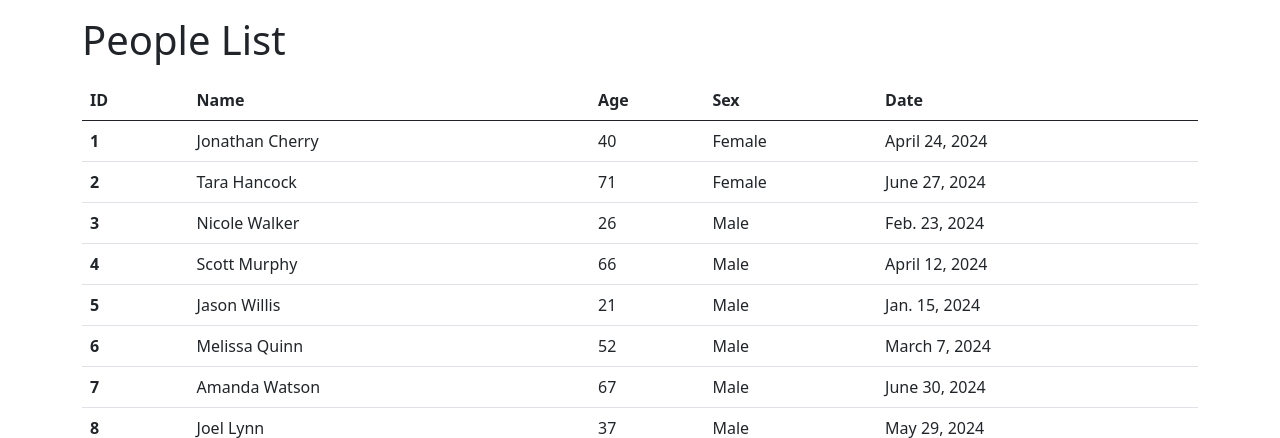
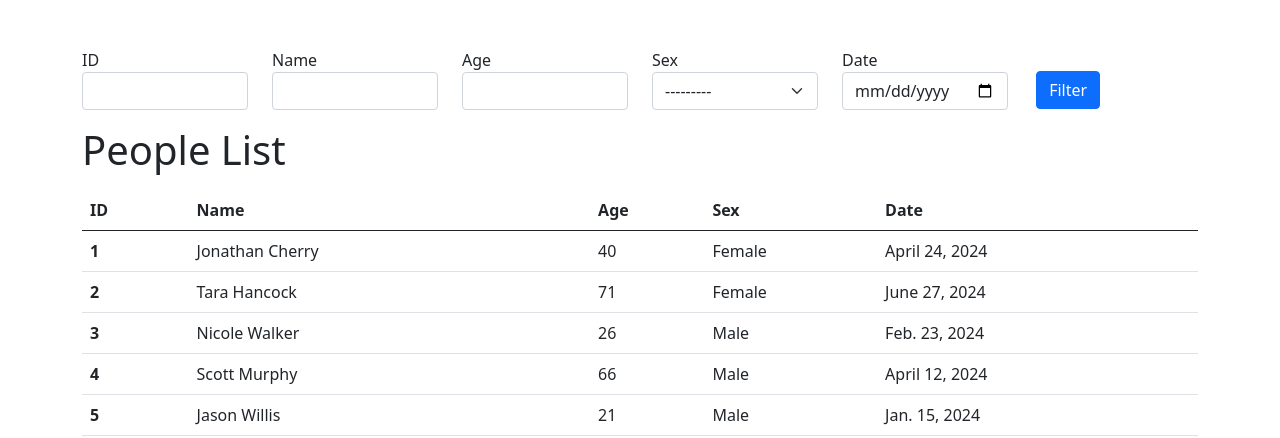
Before and after one commit to AflaxCade/Django-Filters, a Django app: page / in a window 1280 px wide. Shown: the part 56-494 px from the top of the page. Run offline with Django 5.2, Linux system fonts and the light colour scheme; data comes from the database, SQL or seed files in the repository.

Commit message:
implemented filtering functionality

```diff
--- a/people/templates/index.html
+++ b/people/templates/index.html
@@ -30,6 +30,39 @@
     </nav>
 
     <div class="container">
+        <br><br>
+        <form method="get">
+            <div class="row">
+                <div class="form-group col-md-2">
+                    <label for="id">ID</label>
+                    {{ filter.form.id }}
+                </div>
+                <div class="form-group col-md-2">
+                    <label for="name">Name</label>
+                    {{ filter.form.name }}
+                </div>
+                <!-- Age Filter -->
+                <div class="form-group col-md-2">
+                    <label for="age">Age</label>
+                    {{ filter.form.age }}
+                </div>
+                <div class="form-group col-md-2">
+                    <label for="gender">Sex</label>
+                    {{ filter.form.sex }}
+                </div>
+                <!-- Date Filter -->
+                <div class="form-group col-md-2">
+                    <label for="created_at">Date</label>
+                    {{ filter.form.created_at }}
+                </div>
+                <!-- Submit Button -->
+                <div class="form-group col-md-2">
+                    <label for="submit"></label>
+                    <button type="submit" class="btn btn-primary" style="margin-top: 23px;">Filter</button>
+                </div>
+            </div>
+        </form>
+
         <div class="table-responsive mt-3">
             <h1>People List</h1>
             <table class="table table-hover mt-3">
--- a/people/views.py
+++ b/people/views.py
@@ -1,11 +1,15 @@
 from django.shortcuts import render
+from .filters import PersonFilter
 from .models import Person
 
 # Create your views here.
 
 def index(request):
     persons = Person.objects.all()
+    filter = PersonFilter(request.GET, queryset=persons)
+    persons = filter.qs
     context = {
-        'persons': persons
+        'persons': persons,
+        'filter': filter
     }
     return render(request, 'index.html', context)
```
